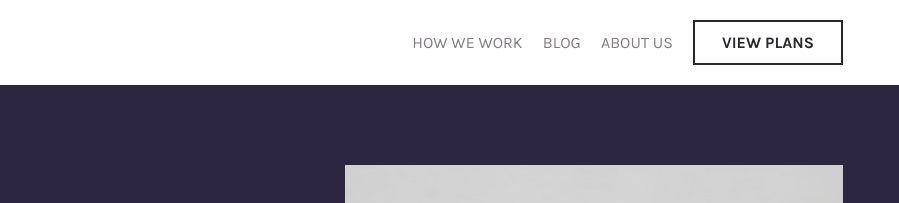
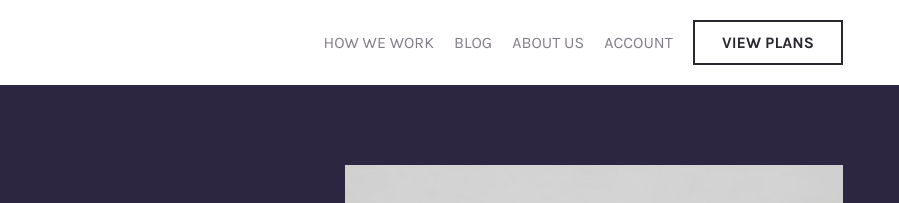
Before and after one commit to ceenobi/insure-f-end-mentor, a plain HTML site: page index.html in a window 1280 px wide. Shown: the top 203 px of the page, 381-1280 px from the left. Drawn offline with nearby package versions, Linux system fonts and the light colour scheme; files whose address does not match are found by name.

Commit message:
added acc to nav

```diff
--- a/index.html
+++ b/index.html
@@ -37,6 +37,7 @@
           <a href="#">How we work</a>
           <a href="#">Blog</a>
           <a href="#">About Us</a>
+          <a href="#">Account</a>
           <button
             type="button"
             class="uppercase border-2 bg-white text-[var(--Gray950)] w-[150px] h-[45px] font-bold"
```
